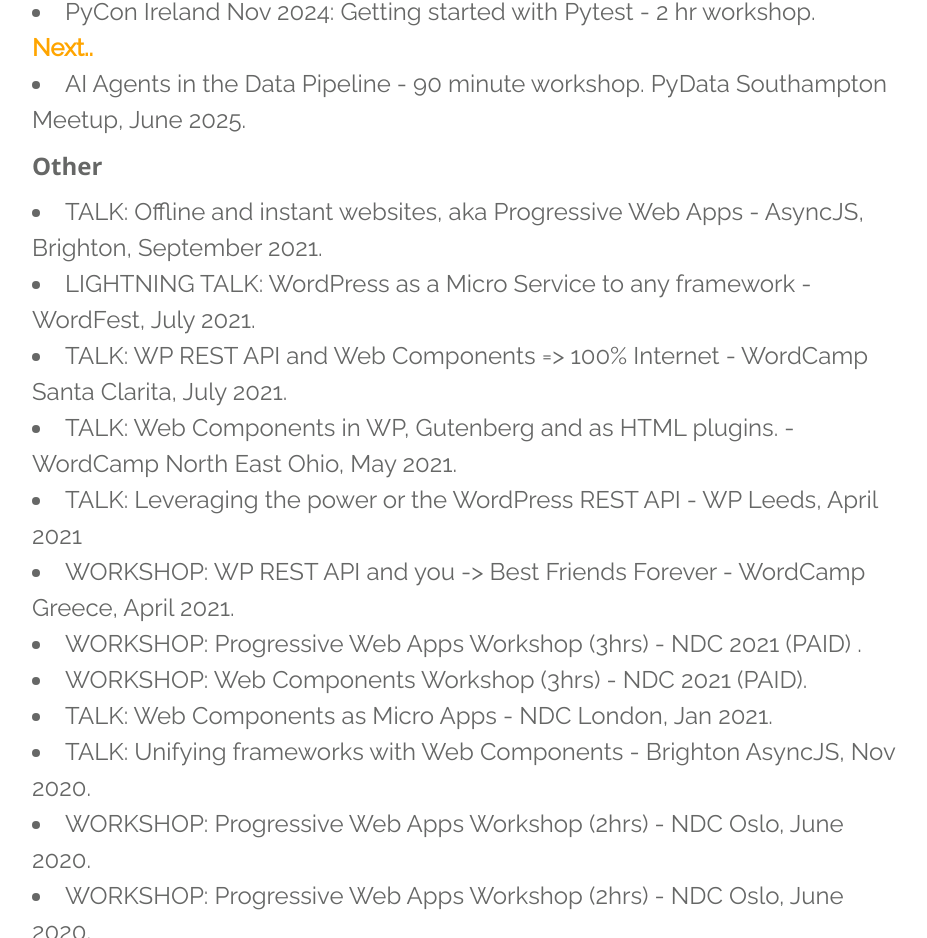
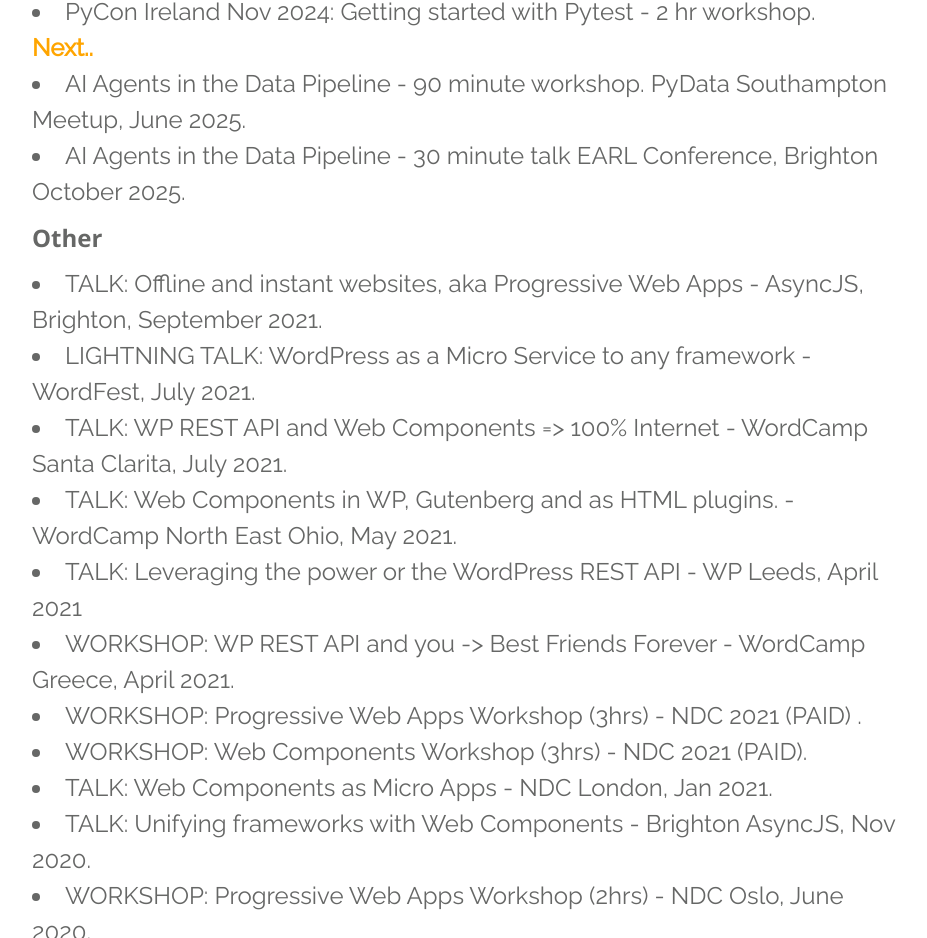
Before and after one commit to Python-Test-Engineer/craig-west-netlify, a plain HTML site: page index.html in a window 1280 px wide. Shown: the part 2032-2970 px from the top of the page, without its empty margins (324-1251 px from the left). Drawn offline with Linux system fonts and the light colour scheme; files that its build step writes are made by us from their sources.

Commit message:
add EARL

```diff
--- a/index.html
+++ b/index.html
@@ -118,6 +118,8 @@
       <span style="color:orange;font-weight: bold;">Next..</span>
       <li>
         AI Agents in the Data Pipeline - 90 minute workshop. PyData Southampton Meetup, June 2025.</li>
+      <li>
+        AI Agents in the Data Pipeline - 30 minute talk EARL Conference, Brighton October 2025.</li>
       <h1>Other</h1>
       <li>TALK: Offline and instant websites, aka Progressive Web Apps - AsyncJS, Brighton, September
         2021.</li>
```
